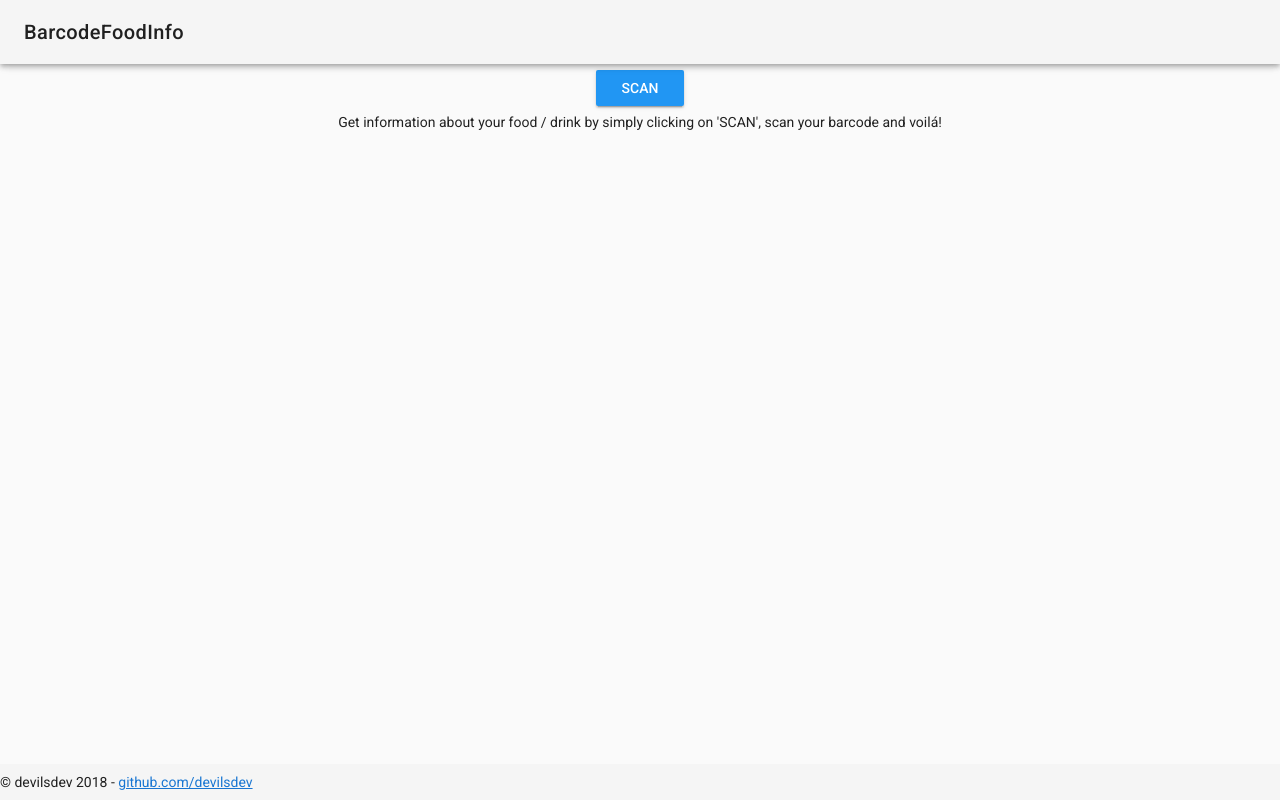
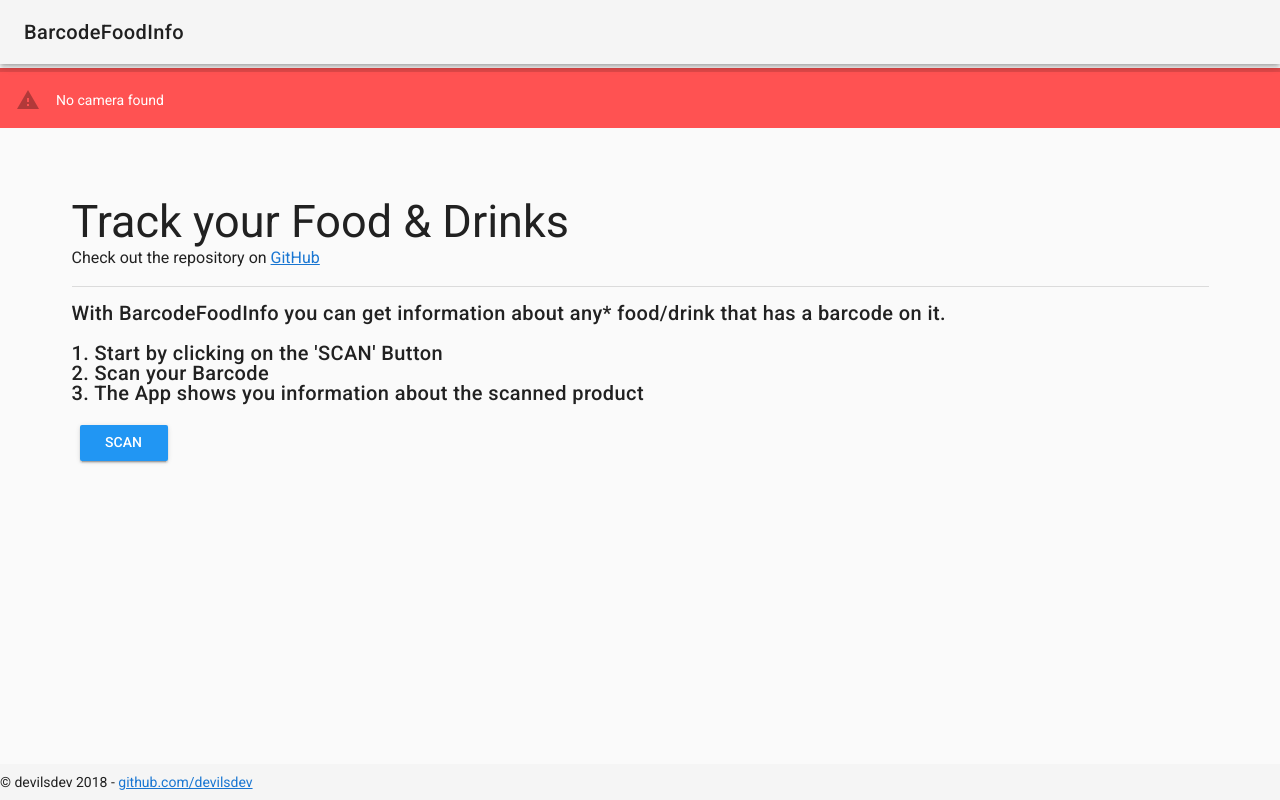
Before and after one commit to devilsdev/barcodefoodinfo, a Vue app: page / in a window 1280 px wide. Both pictures are taken after a click on the button "SCAN". Built offline with nearby package versions, Linux system fonts and the light colour scheme; what vue-resource would draw is missing.

Commit message:
adding error messages and info

```diff
--- a/src/App.vue
+++ b/src/App.vue
@@ -7,6 +7,12 @@
     </template>
   </v-toolbar>
   <v-content>
+    <v-alert
+    :value="hasError"
+    type="error"
+    >
+      No camera found
+    </v-alert>
     <div v-if="isScanning">
       <scanner
         @codeDetected="handleDetectedCode">
@@ -19,14 +25,30 @@
           @closeProductInfo="handleClosing"
         ></product>
       </template>
-      <template v-else class="entryPoint">
-        <div class="text-xs-center">
-          <v-btn @click="checkForCamera" color="info">Scan</v-btn>
-        </div>
-        <p class="text-md-center">Get information about your food / drink by simply clicking on 'SCAN',
-          scan your barcode and voilá!
-        </p>
-      </template>
+      <div v-else >
+
+        <v-jumbotron>
+          <v-container fill-height>
+            <v-layout align-center>
+              <v-flex>
+                <h3 class="display-2">Track your Food & Drinks</h3>
+                <span class="subheading">
+                  Check out the repository on <a href="https://github.com/devilsdev/barcodefoodinfo">GitHub</a>
+                </span>
+                <v-divider class="my-3"></v-divider>
+                <div class="title mb-3">
+                  With BarcodeFoodInfo you can get information about any* food/drink that has a barcode on it.<br/><br/>
+                  1. Start by clicking on the 'SCAN' Button <br/>
+                  2. Scan your Barcode <br/>
+                  3. The App shows you information about the scanned product
+                </div>
+                <v-btn @click="checkForCamera" color="info">Scan</v-btn>
+              </v-flex>
+            </v-layout>
+          </v-container>
+        </v-jumbotron>
+
+      </div>
     </div>
   </v-content>
   <v-footer app fixed>
@@ -46,7 +68,8 @@ export default {
       currentCode: 'No Barcode',
       product: {},
       isScanning: false,
-      productFound: false
+      productFound: false,
+      hasError: false
     }
   },
   components: {
@@ -56,7 +79,10 @@ export default {
   methods: {
     checkForCamera () {
       let errorMessage = 'Your device does not support this application (No Camera found)'
-      navigator.getUserMedia({video: true}, () => this.isScanning = true, () => alert(errorMessage))
+      navigator.getUserMedia({video: true},
+        () => this.isScanning = true,
+        () => this.showProductError()
+      )
     },
     handleDetectedCode (code) {
       this.currentCode = code
@@ -71,7 +97,7 @@ export default {
           console.log(response)
           if(response.data.status === 0) {
             // product does not exist
-            alert('No product found')
+            this.showProductError()
             return
           }
           // product found
@@ -93,6 +119,12 @@ export default {
     handleClosing() {
       this.productFound = false
       this.product = {}
+    },
+    showProductError() {
+      this.hasError = true
+      setTimeout(() => {
+        this.hasError = false
+      }, 3000)
     }
   }
 }
@@ -117,6 +149,7 @@ body {
 }
 
 .entryPoint{
-  margin-top: 30vh;
+  margin-top: 35vh;
 }
+
 </style>
```
Also changed, not shown: 10 other files (tests, documents, lock files or other folders).
